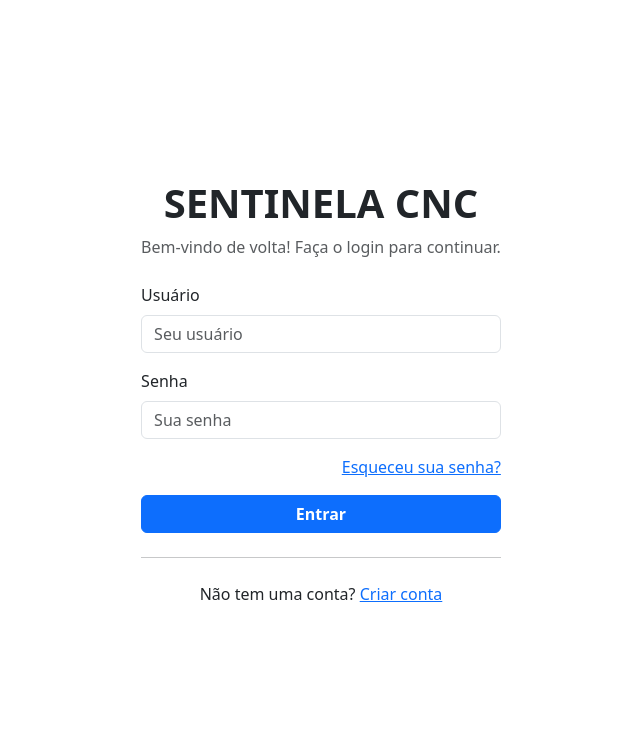
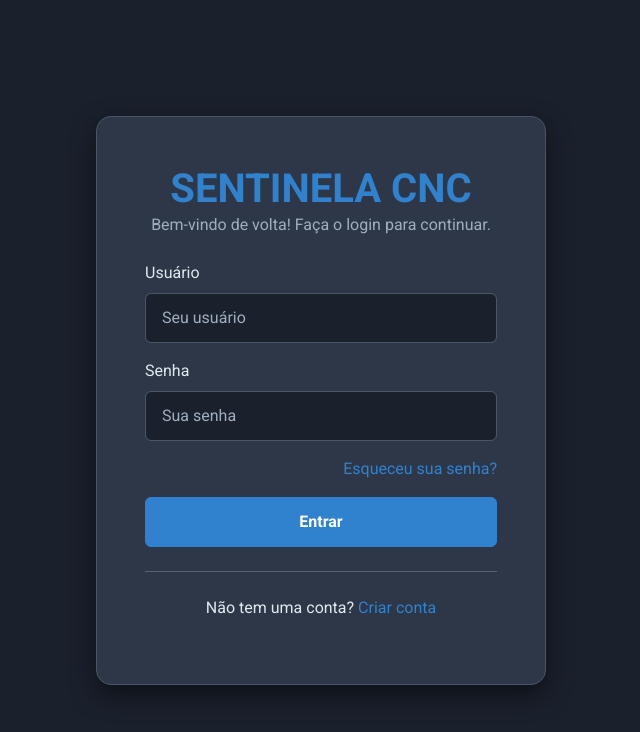
Before and after one commit to KleberSouzzaa/Sentinela-Cnc, a plain HTML site: page SentinelaCnc/indeex.html in a window 1280 px wide. Shown: the whole page, without its empty margins (319-959 px from the left). Drawn offline with nearby package versions, Linux system fonts and the light colour scheme; files that its build step writes are made by us from their sources.

Commit message:
CSS do login
Feito todo o CSS da pagina Login

```diff
--- /dev/null
+++ b/SentinelaCnc/CSS/style.css
@@ -0,0 +1,91 @@
+/*
+  Este é nosso arquivo de estilos.
+  Aqui definimos a aparência do nosso app, usando as cores que discutimos.
+*/
+
+/* 1. Definindo nossa paleta de cores como variáveis globais */
+:root {
+    --cor-fundo-principal: #1a202c;     /* Azul Marinho Escuro */
+  --cor-fundo-secundario: #2d3748; /* Cinza Chumbo */
+  --cor-texto-principal: #e2e8f0;    /* Cinza Claro */
+  --cor-texto-secundario: #a0aec0; /* Cinza Médio */
+  --cor-destaque: #3182ce;         /* Azul Sentinela */
+  --cor-destaque-hover: #2b6cb0;   /* Azul Sentinela (mais escuro para hover) */
+}
+
+/* 2. Estulos gerais para o corpo da página */
+body {
+    font-family: 'Roboto', sans-serif; /* Fonte moderna e legível */
+    background-color: var(--cor-fundo-principal); /* Fundo azul marinho escuro */
+    color: var(--cor-texto-principal); /* Texto cinza claro */
+    margin: 0;
+}
+
+/* 3. Estilizando nosso card de login personalizado */
+.login-card {
+  background-color: var(--cor-fundo-secundario);
+  border-radius: 15px; /* Bordas arredondadas */
+  width: 100%; /* Largura total para telas pequenas */
+  max-width: 450px; /* Largura máxima para telas maiores */
+  box-shadow: 0 10px 25px rgba(0, 0, 0, 0.5); /* Sombra suave */
+  border: 1px solid #4a5568; /* Borda cinza escuro */
+}
+
+/* 4. Estilizando o título principal (H1) */
+.login-card h1 {
+  color: var(--cor-destaque); /* Azul Sentinela */
+  font-size: 2.5rem; /* Tamanho maior para destaque */
+  margin-bottom: 0px; /* Espaçamento abaixo do título */
+}
+
+/* 5. Sobreescrenvdo estilos do Boorstrap para melhor contraste  */
+.text-muted {
+  color: var(--cor-texto-secundario) !important; /* Cinza médio */
+}
+
+/* 6. Personalizando os campos do formulário (inputs) */
+.form-control {
+  background-color: var(--cor-fundo-principal); /* Fundo azul marinho escuro */
+  color: var(--cor-texto-principal); /* Texto cinza claro */
+  border: 1px solid #4a5568; /* Borda cinza escuro */
+  padding: 0.75rem 1rem; /* Espaçamento interno */
+}
+
+/* Estilo para o placeholder (texto de dica dentro do input) */
+.form-control::placeholder {
+  color: var(--cor-texto-secundario); /* Cinza médio */
+}
+
+/* Estilo do input quando está focado (clicando) */
+.form-control:focus {
+  background-color: var(--cor-fundo-principal); /* Mantém o fundo */
+  color: var(--cor-texto-principal); /* Mantém o texto */
+  border-color: var(--cor-destaque); /* Borda azul Sentinela */
+  /* box-shadow simula o "brilho" ao redor do campo */
+  box-shadow: 0 0 0 0.25rem rgba(49, 130, 206, 0.25);
+}
+
+/* 7. Personalizando o botão principal */
+.btn-primary {
+  background-color: var(--cor-destaque); /* Azul Sentinela */
+  border-color: var(--cor-destaque); /* Borda azul Sentinela */
+  padding: 0.75rem; /* Espaçamento interno */
+  transition: background-color 0.2s ease-in-out; /* Transição suave */
+}
+
+/* Efeito do botão ao passar o mouse por cima */
+.btn-primary:hover {
+  background-color: var(--cor-destaque-hover); /* Azul Sentinela mais escuro */
+  border-color: var(--cor-destaque-hover); /* Borda azul Sentinela mais escuro */
+}
+
+/* 8. Estilizando todos os links */
+a {
+  color: var(--cor-destaque);
+  text-decoration: none; /* Remove o sublinhado padrão */
+}
+
+a:hover {
+  color: var(--cor-destaque-hover);
+  text-decoration: underline; /* Adiciona sublinhado ao passar o mouse */
+}
--- a/SentinelaCnc/indeex.html
+++ b/SentinelaCnc/indeex.html
@@ -14,7 +14,7 @@
     <link href="https://fonts.googleapis.com/css2?family=Roboto:wght@400;700&display=swap" rel="stylesheet">
 
     <!-- 3. Link para o nosso arquivo de estilo personalizado -->
-    <link rel="stylesheet" href="style.css">
+    <link rel="stylesheet" href="CSS/style.css">
 </head>
 <body>
 
```
Also changed, not shown: Personalização/style.css (deleted).
